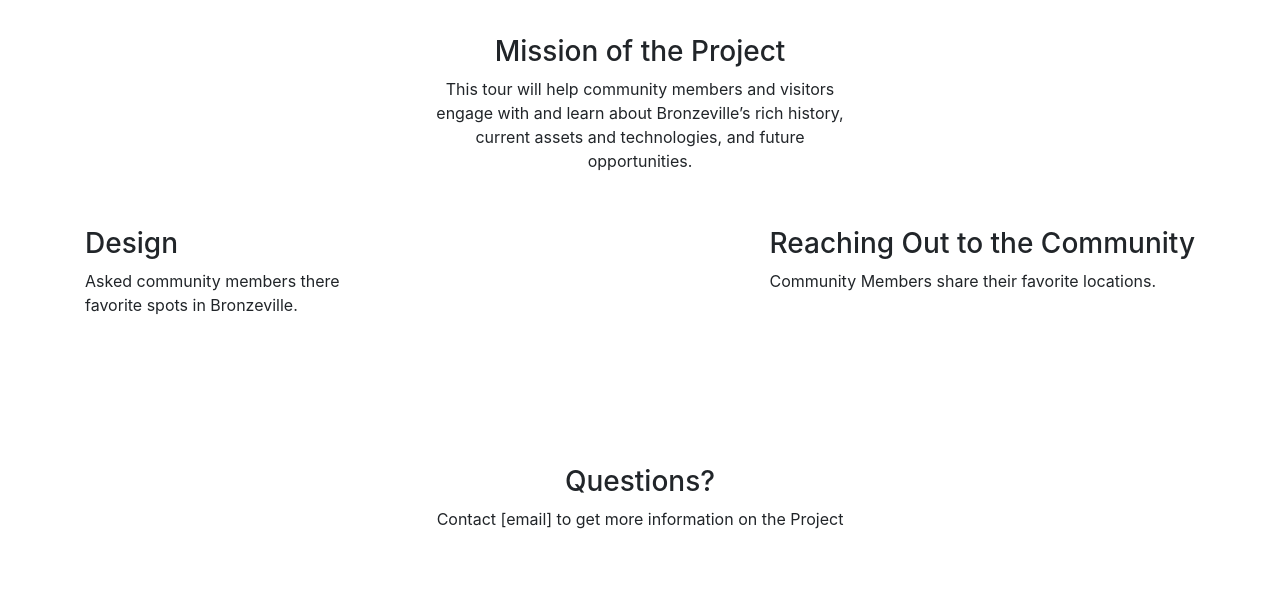
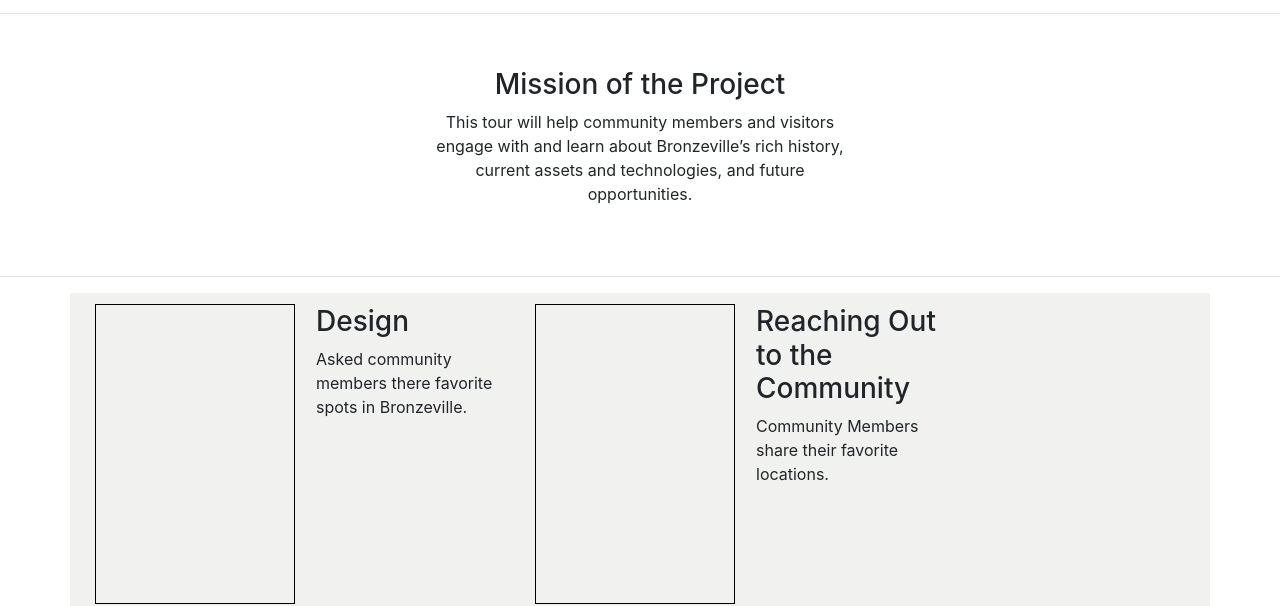
Before and after one commit to dsilvas3/bronzeville, a plain HTML site: page index.html in a window 1280 px wide. Shown: the part 213-819 px from the top of the page. Drawn offline with nearby package versions, Linux system fonts and the light colour scheme.

Commit message:
updated the index.html page and css page

```diff
--- a/index.html
+++ b/index.html
@@ -34,6 +34,7 @@
                 <h1>Bronzeville</h1>
                 <h2>Walking Tour Application</h2>
             </div>
+            <hr/>
             <div class="mission">
                 <h3>Mission of the Project</h3>
                 <p>This tour will help community members and visitors
@@ -41,11 +42,18 @@
                     current assets and technologies, and future opportunities.
                 </p>
             </div>
+        <hr/>
            <section class="container">
+               <div class="img0">
+                   <img src=""/>
+               </div>
                 <div class="design">
                     <h3>Design</h3>
                     <p>Asked community members there favorite spots in Bronzeville.
                     </p>
+                </div>
+                <div class="img1">
+                    <img src=""/>
                 </div>
                 <div class="community">
                     <h3>Reaching Out to the Community</h3>
@@ -53,6 +61,7 @@
                     </p>
                 </div>
             </section>
+        <hr/>
             <div class="question">
                 <h3>Questions?</h3>
                 <p>Contact [email] to get more information on the Project</p>
--- a/style.css
+++ b/style.css
@@ -43,28 +43,66 @@ nav{
     padding: 3%;
 
 }
+.img0, .img1{
+    width: 200px;
+    height: 300px;
+    margin: 10px;
+    padding: 1px;
+    border: 1px solid black;
+    float: left;
+
+}
+.design{
+    /* width: 25%;
+    height: 200px;
+    float: left; */
 
 
-.design{
-    width: 25%;
-    height: 200px;
+    width: 200px;
+    height: 300px;
+    margin: 10px;
+    padding: 1px;
+
     float: left;
 
 }
 
 .community{
-    margin-left: 15%;
+    /* margin-left: 15%;
   height: 200px;
-  float: right;
+  float: right; */
+
+  width: 200px;
+    height: 300px;
+    margin: 10px;
+    padding: 1px;
+
+    float: left;
 
 }
 
+hr {
+    display: block;
+    height: 1px;
+    border: 0;
+    border-top: 1px solid #ccc;
+    margin: 1em 0;
+    padding: 0;
+}
+
+
+
 .container {
-    width: 80%;
+    /* width: 80%;
     height: 200px;
 
     margin: auto;
-    padding: 0px;
+    padding: 0px; */
+    background-color: #f1f1f0;
+    margin:auto;
+    border-radius:1px;
+    padding:1px;
+    overflow: hidden;
   }
 
 
@@ -77,6 +115,11 @@ nav{
 
 }
 
+.div{
+    background-color: gray;
+    color: gray;
+}
+
 
 /* Set the size of the div element that contains the map */
 #map {
```
